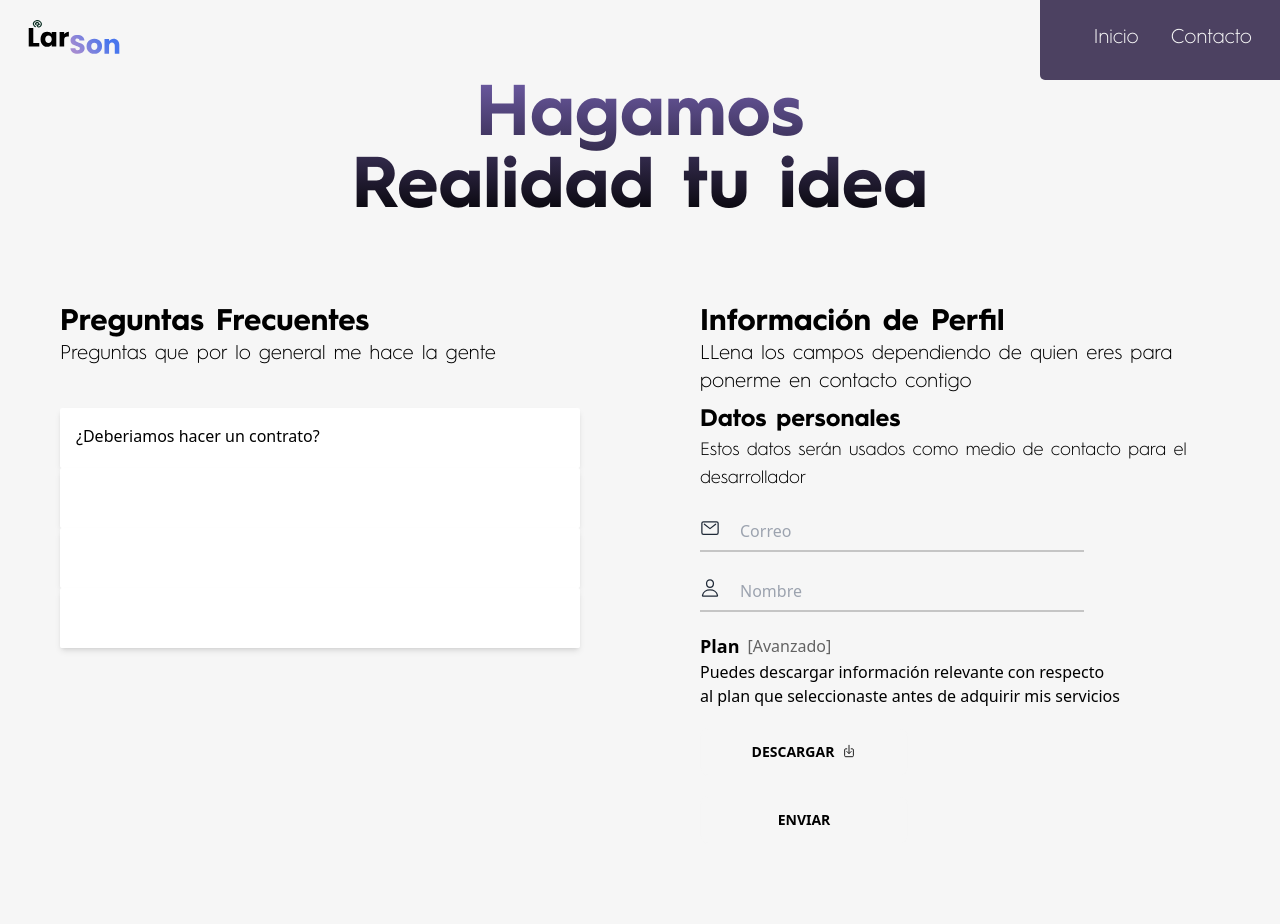
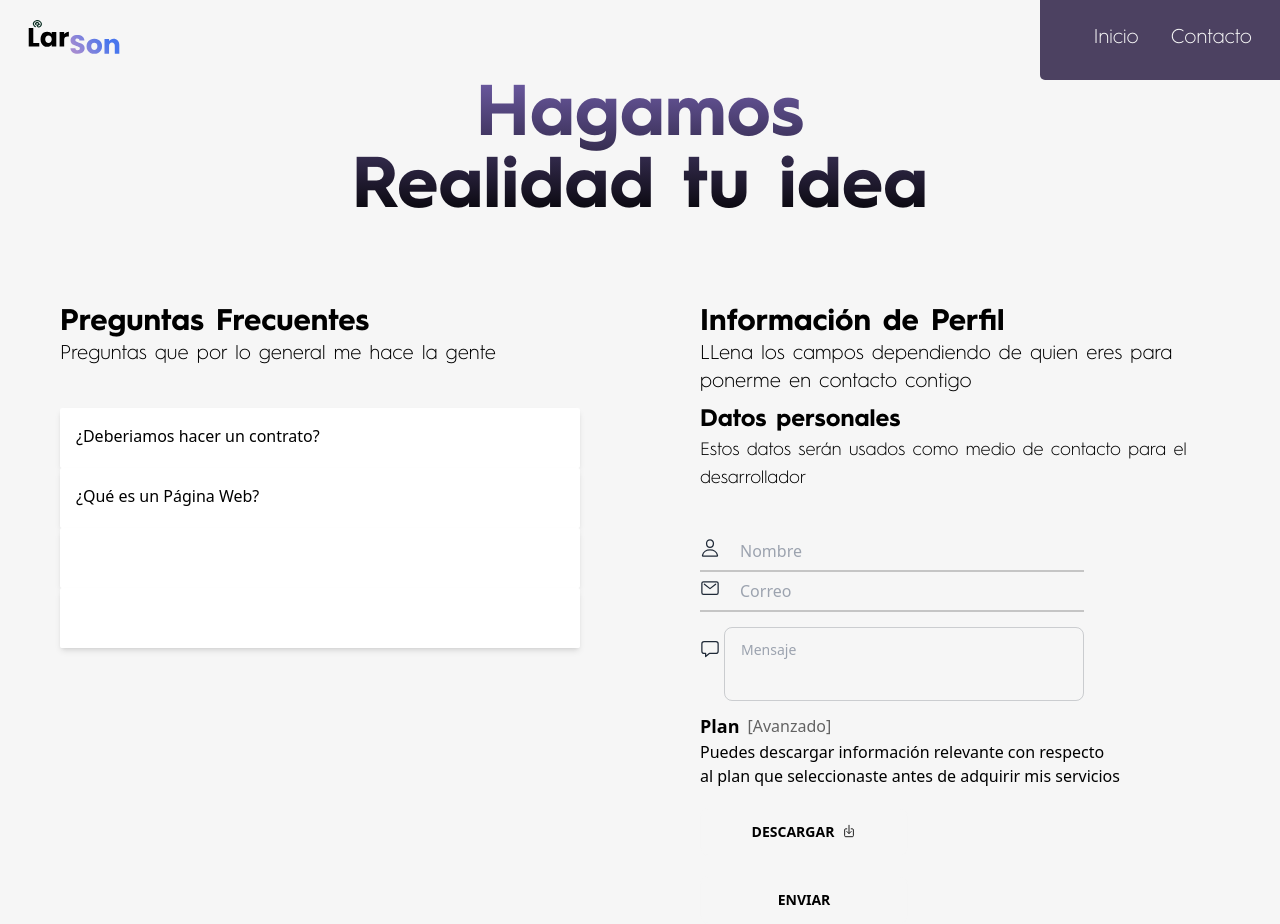
Before and after one commit to LarsSong1/Portfolio, a React (Vite) app: page /formcontact/Avanzado in a window 1280 px wide. Before the commit the page ends 864 px from the top, so only its background shows below. Built offline with nearby package versions, Linux system fonts and the light colour scheme.

Commit message:
faltan preguntas frecuentes, pdfs y efectos

```diff
--- a/index.html
+++ b/index.html
@@ -14,6 +14,15 @@
   <script src="https://cdn.jsdelivr.net/gh/alpinejs/alpine@v2.x.x/dist/alpine.min.js" defer></script>
   <script type="module" src="https://unpkg.com/ionicons@7.1.0/dist/ionicons/ionicons.esm.js"></script>
   <script nomodule src="https://unpkg.com/ionicons@7.1.0/dist/ionicons/ionicons.js"></script>
+
+  <!-- Email Js -->
+  <script type="text/javascript" src="https://cdn.jsdelivr.net/npm/@emailjs/browser@3/dist/email.min.js">
+  </script>
+  <script type="text/javascript">
+    (function () {
+      emailjs.init("6SV7MIv3wLeQw068j");
+    })();
+  </script>
 </body>
 
 </html>
--- a/package.json
+++ b/package.json
@@ -10,10 +10,12 @@
     "preview": "vite preview"
   },
   "dependencies": {
+    "@emailjs/browser": "^3.11.0",
     "react": "^18.2.0",
     "react-dom": "^18.2.0",
     "react-icons": "^4.10.1",
     "react-router-dom": "^6.14.2",
+    "sonner": "^1.0.3",
     "swiper": "^10.2.0",
     "tw-elements": "^1.0.0-beta3"
   },
--- a/src/assets/components/formStructure.jsx
+++ b/src/assets/components/formStructure.jsx
@@ -1,9 +1,48 @@
+import { useRef } from 'react'
+import emailjs from '@emailjs/browser'
+import { useParams } from "react-router-dom"
+import { Toaster, toast } from 'sonner'
 
-import { useParams } from "react-router-dom"
+function FormStructure({ segundaP, terceraP, cuartaP, Pdf }) {
 
-function FormStructure({ segundaP, terceraP, cuartaP }) {
+    const { plan } = useParams()
+    const formulario = useRef();
 
-    const {plan} = useParams()
+
+    const sendEmail = (e) => {
+        e.preventDefault();
+
+        emailjs.sendForm('Larson servicio', 'template_zkc9jbs', formulario.current, '6SV7MIv3wLeQw068j')
+            .then((res) => {
+                console.log(res.text);
+
+            }, (error) => {
+                console.log(error.text);
+            });
+    };
+
+    const emailSent = () => {
+        return toast('Se ha enviado correctamente', {
+            icon: <span className='text-success text-xl font-bold'><ion-icon name="checkmark-outline"></ion-icon></span>,
+            description: 'Te contestaremos apenas recibamos tu correo',
+            duration: 5000
+
+
+        })
+    }
+
+
+    const downloadSuccess = () => {
+        return toast('Descarga exitosa', {
+            icon:<span className='text-white text-xl font-bold'><ion-icon name="download-outline"></ion-icon></span>,
+            duration: 4000,
+            position: 'top-center'
+        })
+    }
+
+
+
+
     return (
         <main className="formSection relative">
             <h1 className="bg-clip-text text-2xl sm:text-4xl md:text-5xl lg:text-7xl xl:text-7xl fuenteHurme bg-gradient-to-b text-transparent from-violet-400 to-black pt-20 text-center titulo">Hagamos <br /> Realidad tu idea</h1>
@@ -58,45 +97,54 @@ function FormStructure({ segundaP, terceraP, cuartaP }) {
                     <h4 className='text-black text-xl font-thin fuenteHurmeThin'>LLena los campos dependiendo de quien eres para ponerme en contacto contigo</h4>
                     <h3 className='text-black text-2xl font-bold fuenteHurme mt-2'>Datos personales</h3>
                     <h5 className="text-black text-lg font-thin fuenteHurmeThin">Estos datos serán usados como medio de contacto para el desarrollador </h5>
-                    <form action="" className="mt-5 formularioPlan">
+                    <form ref={formulario} onSubmit={sendEmail} className="mt-5 formularioPlan">
+                        <div className="flex border-b-2 border-opacity-20 border-black w-96 h-10 items-center mt-5 hover:border-opacity-60">
+
+                            <span className="text-xl">
+                                <ion-icon name="person-outline"></ion-icon>
+                            </span>
+                            <input type="text" placeholder="Nombre" className="bg-transparent  w-full ml-5 text-black font-normal" name='Cliente' />
+                        </div>
                         <div className="flex border-b-2 border-opacity-20 border-black w-96 h-10 items-center hover:border-opacity-60">
 
                             <span className="text-xl">
                                 <ion-icon name="mail-outline"></ion-icon>
                             </span>
-                            <input type="text" placeholder="Correo" className="bg-transparent  w-full ml-5 text-black font-normal" />
+                            <input type="text" placeholder="Correo" className="bg-transparent  w-full ml-5 text-black font-normal" name='Correo' />
                         </div>
-                        <div className="flex border-b-2 border-opacity-20 border-black w-96 h-10 items-center mt-5 hover:border-opacity-60">
+                        <div className="flex mt-5 mb-10  border-opacity-20 border-black w-96 h-10 items-center hover:border-opacity-60">
+                            <span className="text-xl">
+                                <ion-icon name="chatbox-outline"></ion-icon>
+                            </span>
+                            <textarea placeholder="Mensaje" className="textarea mt-6 resize-none textarea-bordered ml-1 w-full bg-transparent text-black" name='Mensaje' ></textarea>
+                        </div>
 
-                            <span className="text-xl">
-                                <ion-icon name="person-outline"></ion-icon>
-                            </span>
-                            <input type="text" placeholder="Nombre" className="bg-transparent  w-full ml-5 text-black font-normal" />
-                        </div>
-                    </form>
                         <div className="flex items-center mt-5">
                             <h4 className="text-black font-bold text-lg">Plan</h4>
                             <h6 className="text-black text-opacity-60 ms-2">[{plan}]</h6>
                         </div>
                         <h6 className="text-black">Puedes descargar información relevante con respecto <br /> al plan que seleccionaste antes de adquirir mis servicios</h6>
-                    <button className="btn w-52 bg-transparent outline-none border-1 border-opacity-20 mt-5 text-black text-md hover:bg-transparent">
-
+                        <div className='grid grid-cols-1'>
+                            <a href={Pdf} className="btn w-52 bg-transparent outline-none border-1 border-opacity-20 mt-5 text-black text-md hover:bg-transparent" onClick={downloadSuccess} download>
                                 Descargar
                                 <span className="text-black">
                                     <ion-icon name="download-outline"></ion-icon>
                                 </span>
+                            </a>
+                            <button type='submit' className="btn w-52 bg-transparent outline-none border-1 border-opacity-20 mt-5 text-black text-md hover:bg-transparent" onClick={emailSent}>
+                                Enviar
                             </button>
-                    <button className="btn w-52 bg-transparent outline-none border-1 border-opacity-20 mt-5 text-black text-md hover:bg-transparent">
 
-                        Enviar
+                        </div>
 
-                    </button>
+                    </form>
+
 
 
 
                 </div>
 
-
+            <Toaster theme='dark'/>
             </section>
         </main>
     )
--- a/src/assets/css/form.css
+++ b/src/assets/css/form.css
@@ -36,11 +36,14 @@
 }
 
 
-.formSection .formularioPlan input:focus {
+.formSection .formularioPlan input:focus, .formSection .formularioPlan textarea:focus {
     border: 5px solid transparent;
     outline: 0;
 
 }
+
+
+
 
 
 
--- a/src/assets/pages/form.jsx
+++ b/src/assets/pages/form.jsx
@@ -2,19 +2,22 @@ import FormStructure from '../components/formStructure'
 import '../css/form.css'
 import { useParams } from 'react-router-dom'
 
+
 function Form() {
+
+
     const { plan } = useParams()
     if (plan == 'Básico') {
         return (
-            <FormStructure segundaP={'¿Hola?'} terceraP={'¿Puede ser?'} cuartaP={'¿tal vez?'}/>
+            <FormStructure segundaP='¿Qué es una landing Page?' terceraP={'¿Puede ser?'} cuartaP={'¿tal vez?'} Pdf='../../../public/downloads/Web Design for Beginners - Project Brief.pdf' />
         )
-    }else if (plan == 'Personalizado'){
-        return(
-            <FormStructure/>
+    } else if (plan == 'Personalizado') {
+        return (
+            <FormStructure segundaP='¿Qué es un aplicativo web?' Pdf='../../../public/downloads/Web Design for Beginners - Project Brief.pdf'/>
         )
-    }else if (plan == 'Avanzado' ){
-        return(
-            <FormStructure/>
+    } else if (plan == 'Avanzado') {
+        return (
+            <FormStructure segundaP='¿Qué es un Página Web?' Pdf='../../../public/downloads/Web Design for Beginners - Project Brief.pdf' />
         )
     }
 
--- a/src/assets/pages/homePage.jsx
+++ b/src/assets/pages/homePage.jsx
@@ -42,7 +42,7 @@ const HomePage = () => {
                 md:-translate-x-40 md:w-80 w-80 xl:w-full lg:w-60 sm:w-full
                 translate-x-0 sm:translate-x-0
                 text-xl font-light fuenteCentury sm:relative md:absolute lg:absolute xl:absolute text-center sm:mt-20 z-40 text-blendBottom sm:mb-10 md:mb-20 mb-20 lg:mb-20 xl:mb-0 '>Convierte tu presencia en línea en algo impresionante con mi diseño web personalizado</h2>
-                <a href='#proyectos' className="btn btn-xs sm:btn-md md:btn-md lg:btn-lg relative z-40 right-0   bg-gradient-to-tl from-black via-violet-900 to-slate-300 text-white  bottom-10 fuenteHurmeThin font-normal sm:relative md:absolute lg:absolute xl:absolute xl:right-40 lg:right-40">Proyectos</a>
+                <a href='#proyectos' className="btn btn-md  sm:btn-md md:btn-md lg:btn-lg relative z-40 right-0   bg-gradient-to-tl from-black via-violet-900 to-slate-300 text-white  bottom-10 fuenteHurmeThin font-normal sm:relative md:absolute lg:absolute xl:absolute xl:right-40 lg:right-40">Proyectos</a>
             </section>
             <section className='designWeb relative flex sm:flex-col md:flex-row lg:flex-row xl:flex-row flex-col'>
                 <div className='white-box flex flex-col justify-start sm:justify-start md:justify-end lg:justify-end xl:justify-end'>
```
Also changed, not shown: src/assets/pages/Contact.jsx (+3 -4 lines), 2 other files (tests, documents, lock files or other folders). Lines whose indentation alone changed are shown as unchanged.
